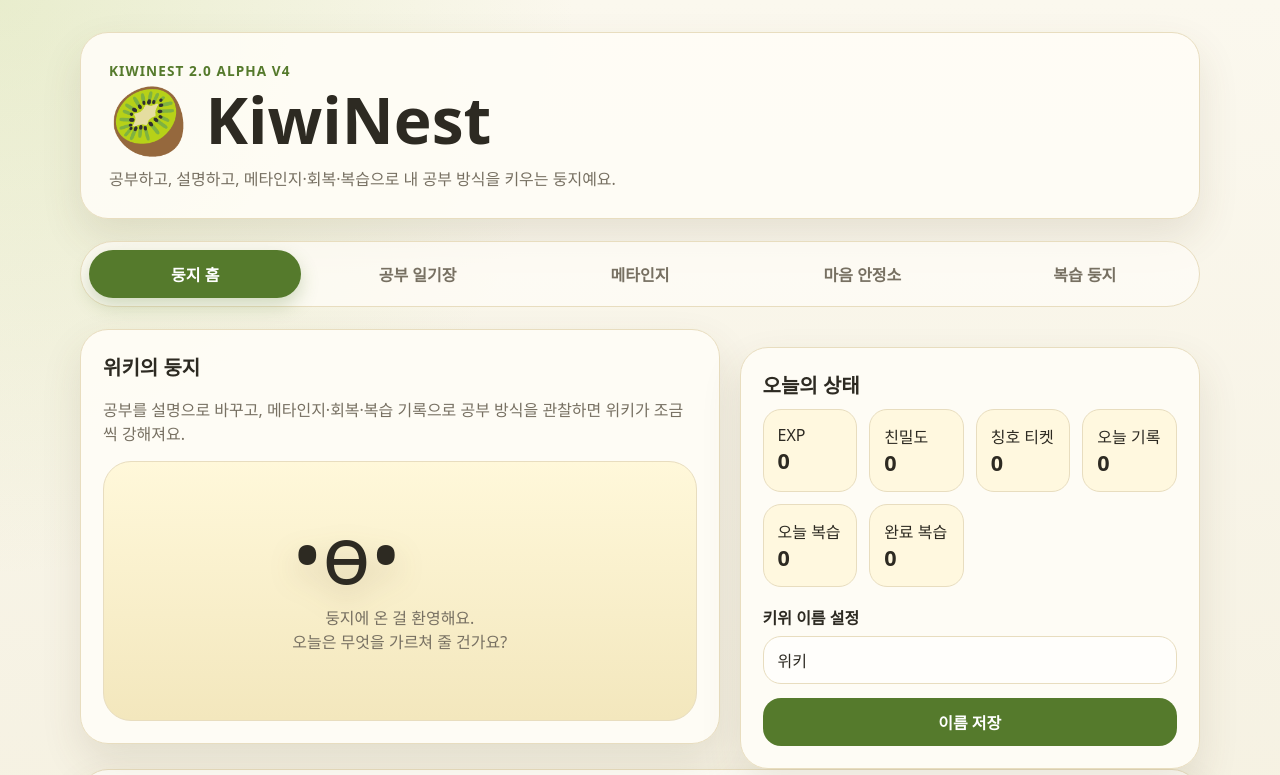
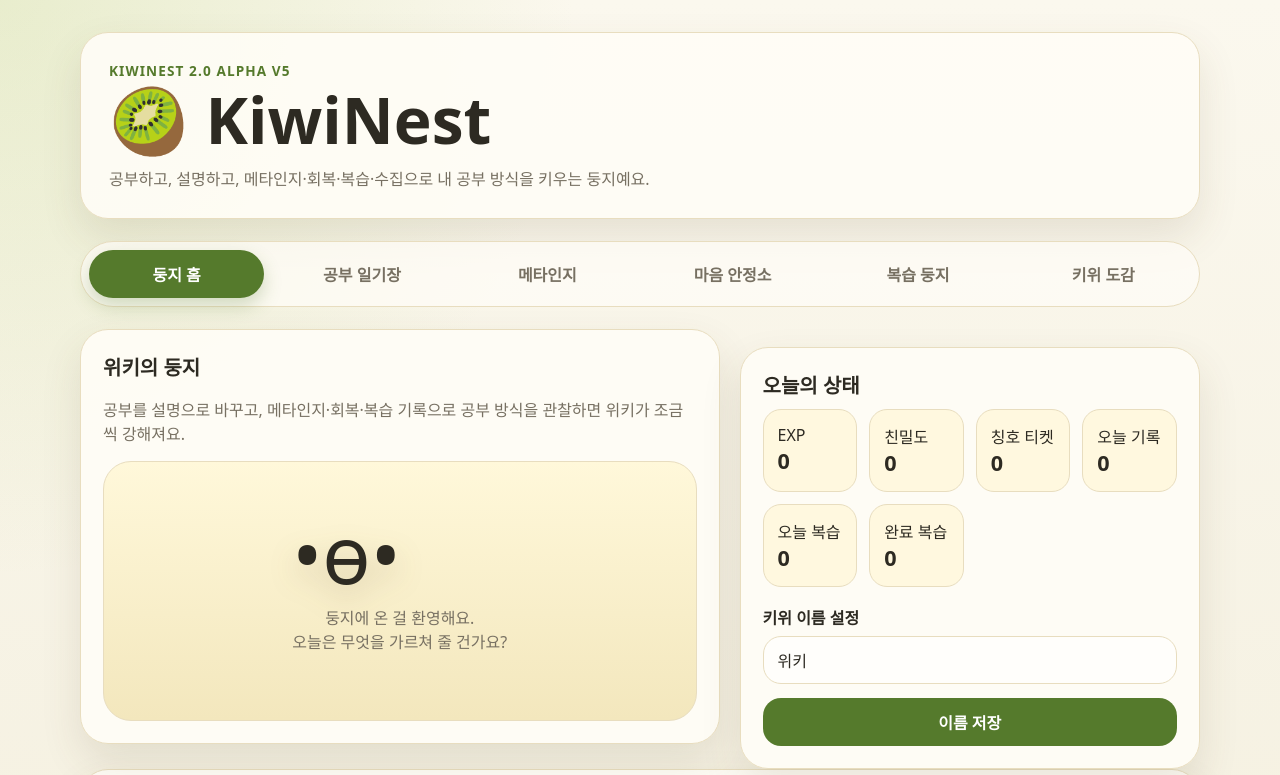
Before and after one commit to sea-anemone17/KiwiNest2, a website with bundled scripts: page index.html in a window 1280 px wide. Shown: the top 775 px of the page. Built offline with nearby package versions, Linux system fonts and the light colour scheme.

Commit message:
Add files via upload

```diff
--- a/index.html
+++ b/index.html
@@ -12,6 +12,7 @@
     <link rel="stylesheet" href="./css/meta.css" />
     <link rel="stylesheet" href="./css/calm.css" />
     <link rel="stylesheet" href="./css/review.css" />
+    <link rel="stylesheet" href="./css/kiwi.css" />
     <link rel="stylesheet" href="./css/mobile.css" />
     <script type="module" src="./js/main.js"></script>
   </head>
@@ -19,9 +20,9 @@
     <div class="app-shell">
       <header class="app-header">
         <div>
-          <p class="eyebrow">KiwiNest 2.0 Alpha v4</p>
+          <p class="eyebrow">KiwiNest 2.0 Alpha v5</p>
           <h1>🥝 KiwiNest</h1>
-          <p class="subtitle">공부하고, 설명하고, 메타인지·회복·복습으로 내 공부 방식을 키우는 둥지예요.</p>
+          <p class="subtitle">공부하고, 설명하고, 메타인지·회복·복습·수집으로 내 공부 방식을 키우는 둥지예요.</p>
         </div>
       </header>
 
@@ -31,6 +32,7 @@
         <button class="tab-button" type="button" data-tab-target="meta">메타인지</button>
         <button class="tab-button" type="button" data-tab-target="calm">마음 안정소</button>
         <button class="tab-button" type="button" data-tab-target="review">복습 둥지</button>
+        <button class="tab-button" type="button" data-tab-target="kiwi">키위 도감</button>
       </nav>
 
       <main class="tab-container">
@@ -39,6 +41,7 @@
         <section id="meta" class="tab-panel" aria-label="메타인지 실험실"></section>
         <section id="calm" class="tab-panel" aria-label="마음 안정소"></section>
         <section id="review" class="tab-panel" aria-label="복습 둥지"></section>
+        <section id="kiwi" class="tab-panel" aria-label="키위 도감"></section>
       </main>
     </div>
 
```
